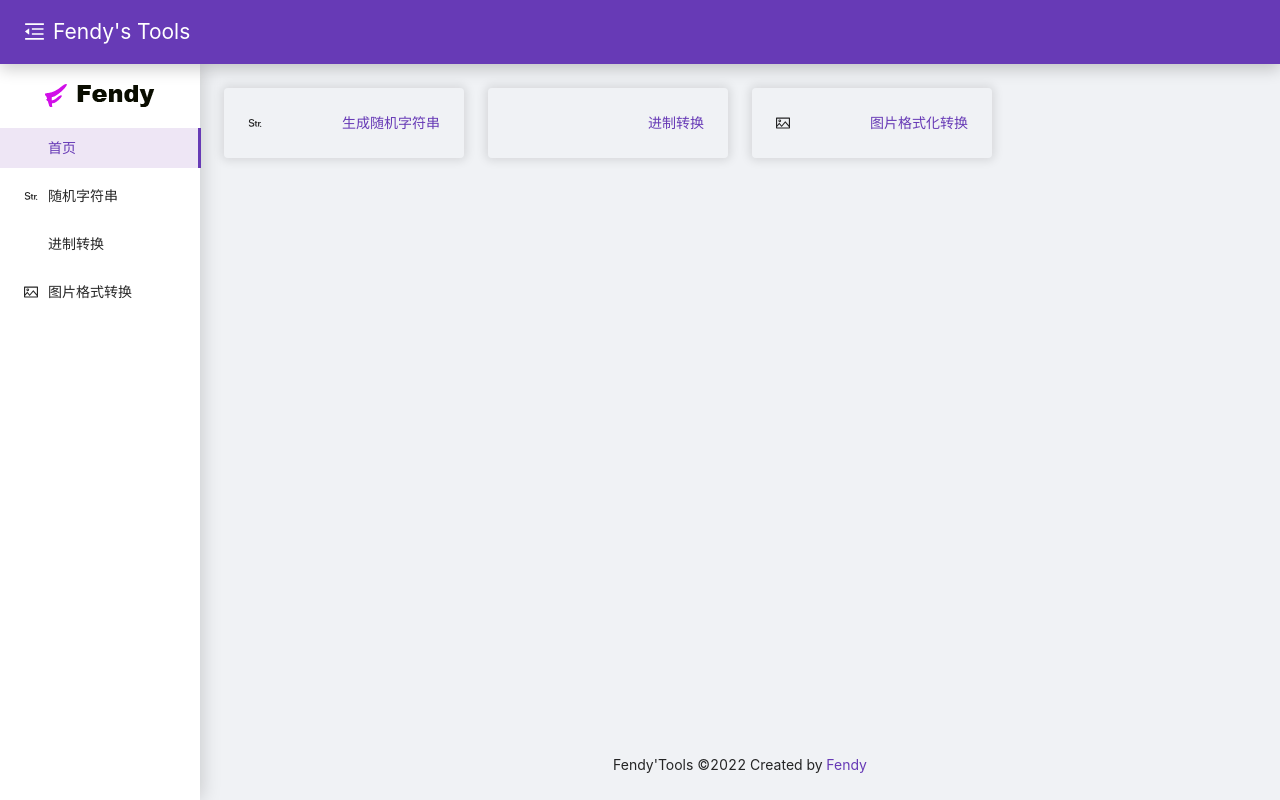
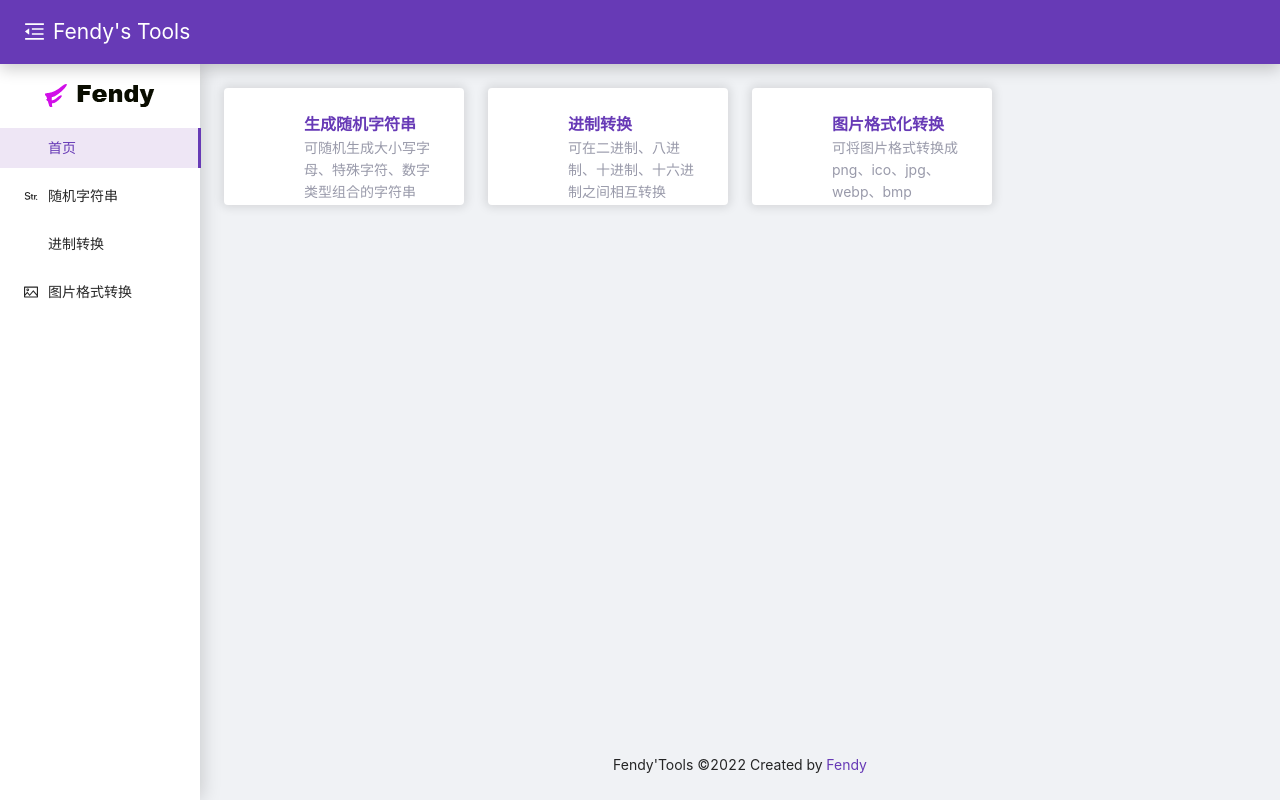
Before and after one commit to Fendy5/tool-react, a React (Create React App) app: page / in a window 1280 px wide. Built offline with nearby package versions, Linux system fonts and the light colour scheme.

Commit message:
feat: ✨首页卡片

```diff
--- a/src/components/lib.tsx
+++ b/src/components/lib.tsx
@@ -12,6 +12,7 @@ export const Card = styled.div`
   border-radius: 4px;
   padding: 24px;
   margin-bottom: 24px;
+  background: white;
 `
 
 export const Container = styled.div`
@@ -38,5 +39,13 @@ export const ResText = styled.span`
 `
 
 export const IconFont = createFromIconfontCN({
-  scriptUrl: ['//at.alicdn.com/t/font_1968175_hxgxe8wku4l.js']
+  scriptUrl: ['//at.alicdn.com/t/font_1968175_culfmt4cxq.js']
 })
+
+export const MyIcon = styled(IconFont)<{
+  fontSize?: string
+  color?: string
+}>`
+  font-size: ${(props) => props.fontSize};
+  color: ${(props) => props.color};
+`
--- a/src/pages/home/index.tsx
+++ b/src/pages/home/index.tsx
@@ -6,9 +6,9 @@
 import React from 'react'
 import { useSetTitle } from 'utils'
 import { Col, Row } from 'antd'
-import { FieldStringOutlined, PictureOutlined } from '@ant-design/icons'
-import { Card, IconFont } from 'components/lib'
+import { Card, MyIcon } from 'components/lib'
 import { NavLink } from 'react-router-dom'
+import 'styles/_home.scss'
 
 export const Home = () => {
   useSetTitle('首页')
@@ -17,32 +17,38 @@ export const Home = () => {
     {
       id: 1,
       name: '生成随机字符串',
-      icon: <FieldStringOutlined twoToneColor={'#673ab6'} />,
+      icon: <MyIcon fontSize={'3rem'} type={'icon-Field-String'} />,
+      desc: '可随机生成大小写字母、特殊字符、数字类型组合的字符串',
       url: '/random-string'
     },
     {
       id: 2,
       name: '进制转换',
-      icon: <IconFont color={'#673ab6'} type={'icon-Field-Binary'} />,
-      url: '/random-string'
+      icon: <MyIcon fontSize={'3rem'} type={'icon-Field-Binary'} />,
+      desc: '可在二进制、八进制、十进制、十六进制之间相互转换',
+      url: '/base-conversion'
     },
     {
       id: 3,
       name: '图片格式化转换',
-      icon: <PictureOutlined twoToneColor={'#673ab6'} />,
-      url: '/random-string'
+      desc: '可将图片格式转换成png、ico、jpg、webp、bmp',
+      icon: <MyIcon fontSize={'3rem'} type={'icon-image'} />,
+      url: '/image-conversion'
     }
   ]
   return (
     <div>
       <Row gutter={{ xs: 8, sm: 16, md: 24 }}>
         {apps.map((i) => (
-          <Col key={i.id} xs={24} sm={24} md={12} lg={8} xl={6}>
-            <Card className={'fx-between align-center'}>
+          <Col key={i.id} xs={24} sm={12} md={12} lg={8} xl={6}>
+            <Card className={'home'}>
               {i.icon}
-              <NavLink replace to={i.url}>
-                <span>{i.name}</span>
-              </NavLink>
+              <div className={'pl-8'}>
+                <NavLink className={'pb-8'} replace to={i.url}>
+                  {i.name}
+                </NavLink>
+                <p>{i.desc}</p>
+              </div>
             </Card>
           </Col>
         ))}
--- a/src/styles/_common.scss
+++ b/src/styles/_common.scss
@@ -4,6 +4,9 @@
 }
 .align-center {
   align-items: center;
+}
+.flex {
+  display: flex;
 }
 
 .text-center {
@@ -22,7 +25,7 @@
 $pd: 8,16,24;
 @each $i in $pd{
   .pl-#{$i} {
-    padding-top: $i+px;
+    padding-left: $i+px;
   }
   .pt-#{$i} {
     padding-top: $i+px;
--- /dev/null
+++ b/src/styles/_home.scss
@@ -0,0 +1,13 @@
+.home {
+  display: flex;
+  & a {
+    font-size: 16px;
+    font-weight: bold;
+  }
+  & p {
+    height: 44px;
+    margin-bottom: 0;
+    font-size: 14px;
+    color: #999aaa
+  }
+}
```
